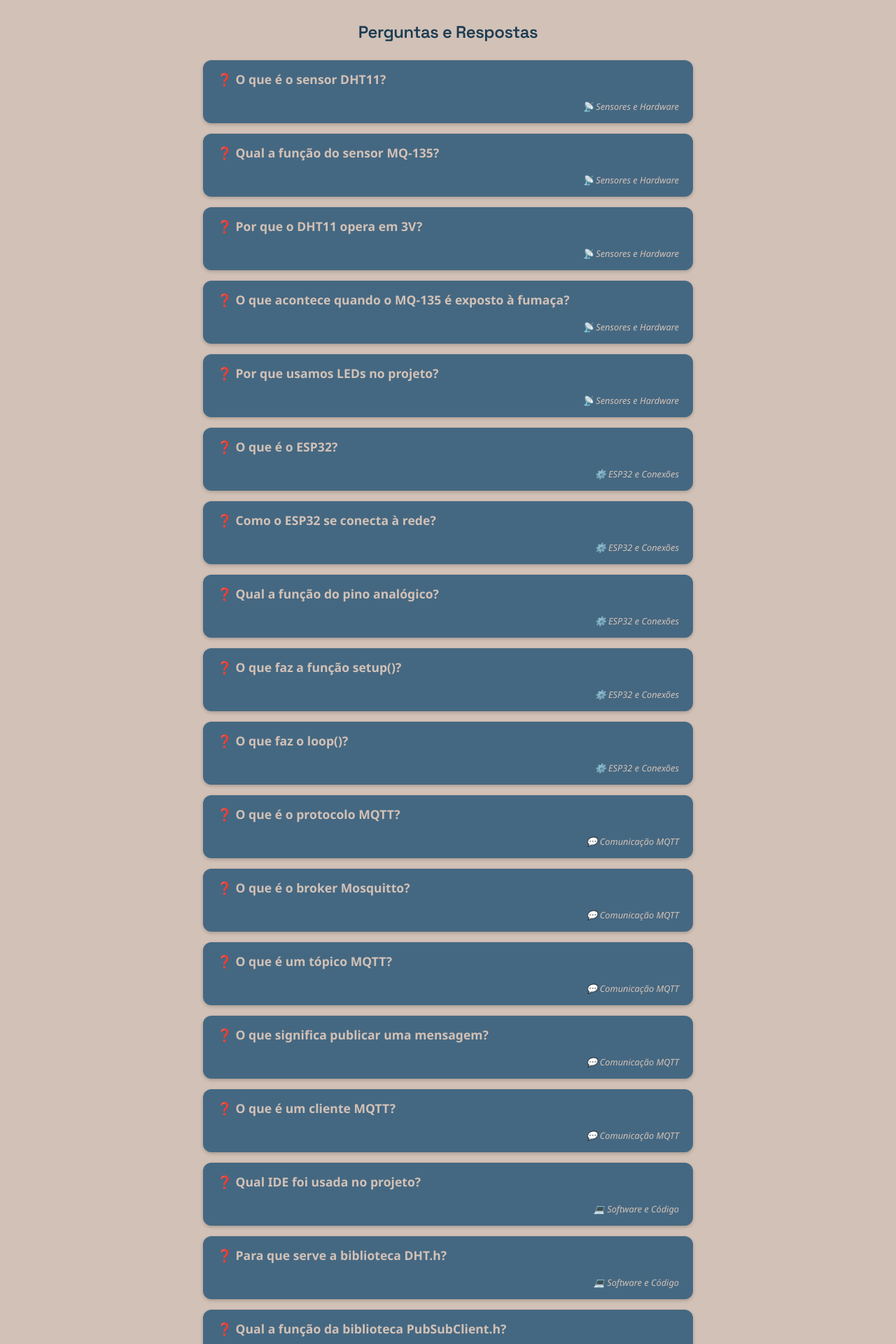
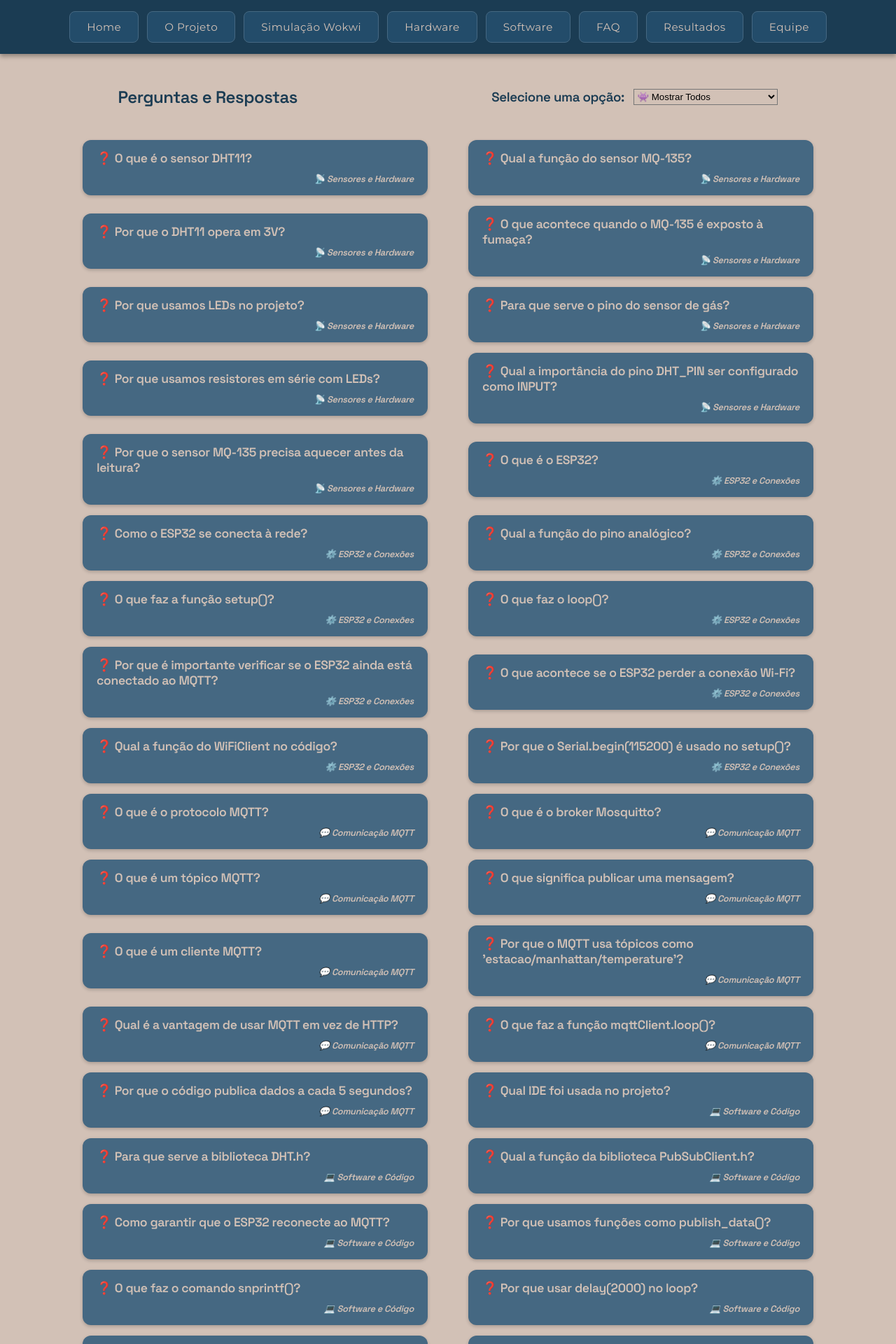
Before and after one commit to 3006m/climasite, a React (Vite) app in the folder projetoM/: page /faq in a window 1280 px wide. Shown: the top 1920 px of the page at 70% size. Built offline with nearby package versions, Linux system fonts and the light colour scheme.

Commit message:
Blackbox vagabundo

```diff
--- a/projetoM/src/pages/faq.jsx
+++ b/projetoM/src/pages/faq.jsx
@@ -1,7 +1,10 @@
 import { useState } from "react";
 import "../styles/faq.css";
+import Navbar from "../components/navbar";
 
 export default function Perguntas() {
+    const [opcao, setOpcao] = useState("Todos")
+
     const perguntas = [
         // Sensores e Hardware
         {
@@ -27,6 +30,26 @@ export default function Perguntas() {
         {
             pergunta: "Por que usamos LEDs no projeto?",
             resposta: "Os LEDs indicam condições como temperatura alta, baixa umidade ou presença de gases, facilitando a visualização local.",
+            categoria: "📡 Sensores e Hardware"
+        },
+        {
+            pergunta: "Para que serve o pino do sensor de gás?",
+            resposta: "Ele envia um sinal analógico proporcional à quantidade de gás detectado no ambiente.",
+            categoria: "📡 Sensores e Hardware"
+        },
+        {
+            pergunta: "Por que usamos resistores em série com LEDs?",
+            resposta: "Para limitar a corrente elétrica e evitar que o LED queime.",
+            categoria: "📡 Sensores e Hardware"
+        },
+        {
+            pergunta: "Qual a importância do pino DHT_PIN ser configurado como INPUT?",
+            resposta: "Isso permite que o ESP32 leia os dados enviados pelo sensor DHT11.",
+            categoria: "📡 Sensores e Hardware"
+        },
+        {
+            pergunta: "Por que o sensor MQ-135 precisa aquecer antes da leitura?",
+            resposta: "Porque o elemento sensível do sensor precisa atingir temperatura ideal para fornecer medições estáveis.",
             categoria: "📡 Sensores e Hardware"
         },
 
@@ -56,6 +79,27 @@ export default function Perguntas() {
             resposta: "Repete continuamente as leituras dos sensores, publica dados e atualiza o estado dos LEDs.",
             categoria: "⚙️ ESP32 e Conexões"
         },
+        {
+            pergunta: "Por que é importante verificar se o ESP32 ainda está conectado ao MQTT?",
+            resposta: "Para garantir que os dados continuem sendo publicados sem interrupções.",
+            categoria: "⚙️ ESP32 e Conexões"
+        },
+        {
+            pergunta: "O que acontece se o ESP32 perder a conexão Wi-Fi?",
+            resposta: "Ele tentará reconectar automaticamente antes de retomar o envio dos dados.",
+            categoria: "⚙️ ESP32 e Conexões"
+        },
+        {
+            pergunta: "Qual a função do WiFiClient no código?",
+            resposta: "É o objeto responsável por gerenciar a conexão de rede usada pelo MQTT.",
+            categoria: "⚙️ ESP32 e Conexões"
+        },
+        {
+            pergunta: "Por que o Serial.begin(115200) é usado no setup()?",
+            resposta: "Para iniciar a comunicação serial com o computador e permitir o monitoramento via Serial Monitor.",
+            categoria: "⚙️ ESP32 e Conexões"
+        },
+
 
         // MQTT
         {
@@ -83,6 +127,27 @@ export default function Perguntas() {
             resposta: "É o aplicativo que envia ou recebe mensagens via MQTT — pode ser o ESP32, um celular ou outro sistema.",
             categoria: "💬 Comunicação MQTT"
         },
+        {
+            pergunta: "Por que o MQTT usa tópicos como 'estacao/manhattan/temperature'?",
+            resposta: "Porque tópicos ajudam a organizar os dados por tipo e origem, facilitando a assinatura e leitura.",
+            categoria: "💬 Comunicação MQTT"
+        },
+        {
+            pergunta: "Qual é a vantagem de usar MQTT em vez de HTTP?",
+            resposta: "O MQTT é mais leve e eficiente para dispositivos IoT com pouca energia e conexão instável.",
+            categoria: "💬 Comunicação MQTT"
+        },
+        {
+            pergunta: "O que faz a função mqttClient.loop()?",
+            resposta: "Mantém o cliente MQTT ativo, verificando novas mensagens e mantendo a conexão.",
+            categoria: "💬 Comunicação MQTT"
+        },
+        {
+            pergunta: "Por que o código publica dados a cada 5 segundos?",
+            resposta: "Para evitar sobrecarga na rede e permitir leituras regulares sem consumo excessivo de energia.",
+            categoria: "💬 Comunicação MQTT"
+        },
+
 
         // Software
         {
@@ -105,6 +170,27 @@ export default function Perguntas() {
             resposta: "Criando uma função reconnect_mqtt() que tenta reconectar sempre que a conexão cair.",
             categoria: "💻 Software e Código"
         },
+        {
+            pergunta: "Por que usamos funções como publish_data()?",
+            resposta: "Para evitar repetição de código e centralizar a lógica de envio dos dados MQTT.",
+            categoria: "💻 Software e Código"
+        },
+        {
+            pergunta: "O que faz o comando snprintf()?",
+            resposta: "Formata uma string combinando texto e variáveis numéricas antes de publicá-la via MQTT.",
+            categoria: "💻 Software e Código"
+        },
+        {
+            pergunta: "Por que usar delay(2000) no loop?",
+            resposta: "Para evitar leituras muito rápidas e permitir tempo suficiente entre as medições.",
+            categoria: "💻 Software e Código"
+        },
+        {
+            pergunta: "Por que verificar isnan(temperature)?",
+            resposta: "Para garantir que a leitura do sensor seja válida antes de enviar os dados.",
+            categoria: "💻 Software e Código"
+        },
+
 
         // Resultados
         {
@@ -121,33 +207,79 @@ export default function Perguntas() {
             pergunta: "Qual foi o maior aprendizado do grupo?",
             resposta: "Compreender a importância da comunicação MQTT e do controle de hardware via software integrado.",
             categoria: "🌎 Resultados e Aprendizados"
-        }
+        },
+        {
+            pergunta: "O que o LED vermelho indica durante o funcionamento?",
+            resposta: "Baixa umidade detectada pelo sensor DHT11.",
+            categoria: "🌎 Resultados e Aprendizados"
+        },
+        {
+            pergunta: "Como os LEDs ajudam na interpretação dos dados?",
+            resposta: "Eles fornecem feedback visual imediato sobre o ambiente monitorado.",
+            categoria: "🌎 Resultados e Aprendizados"
+        },
+        {
+            pergunta: "O que significa ver o LED amarelo aceso?",
+            resposta: "Que há presença de gás acima do limite definido no código.",
+            categoria: "🌎 Resultados e Aprendizados"
+        },
+        {
+            pergunta: "Como o grupo validou os resultados das medições?",
+            resposta: "Comparando os valores do monitor serial com os LEDs acesos e os dados publicados no broker.",
+            categoria: "🌎 Resultados e Aprendizados"
+        },
     ];
 
-    function Card({ pergunta, resposta, categoria }) {
+    function Card({ pergunta, resposta, categoria, opcao }) {
         const [aberta, setAberta] = useState(false); // Cada card tem seu próprio estado
+        const visivel = opcao === "Todos" || opcao === categoria;
         return (
-            <div className="card" onClick={() => setAberta(!aberta)}>
-                <div className="pergunta"><strong>❓ {pergunta}</strong></div>
-                {aberta && <div className="resposta">{resposta}</div>}
-                <div className="categoria">{categoria}</div>
+            <div className="card"
+                onClick={() => setAberta(!aberta)}
+                style={{
+                    display: visivel ? "block" : "none",
+                    opacity: visivel ? 1 : 0,
+                    transition: "opacity 0.3s ease"
+                }}
+            >
+                <h4 className="pergunta"><strong>❓ {pergunta}</strong></h4>
+                {aberta && <h5 className="resposta">{resposta}</h5>}
+                <h6 className="categoria">{categoria}</h6>
             </div>
         );
     }
 
     return (
-        <>
+        <main>
+            <Navbar />
             <section className="Page">
+                <article className="Title">
+
                     <h2>Perguntas e Respostas</h2>
+                    <div className="Select">
+                        <h3>Selecione uma opção:</h3>
+                        <select value={opcao} onChange={(e) => setOpcao(e.target.value)}>
+                            <option value="Todos">👾 Mostrar Todos</option>
+                            <option value="📡 Sensores e Hardware">📡 Sensores e Hardware</option>
+                            <option value="⚙️ ESP32 e Conexões">⚙️ ESP32 e Conexões</option>
+                            <option value="💬 Comunicação MQTT">💬 Comunicação MQTT</option>
+                            <option value="💻 Software e Código">💻 Software e Código</option>
+                            <option value="🌎 Resultados e Aprendizados">🌎 Resultados e Aprendizados</option>
+                        </select>
+                    </div>
+                </article>
+                <article className="Cards">
                     {perguntas.map((p, i) => (
                         <Card
                             key={i}
                             pergunta={p.pergunta}
                             resposta={p.resposta}
                             categoria={p.categoria}
+                            opcao={opcao}
                         />
                     ))}
+                </article>
             </section>
-        </>
+        </main>
     );
 }
--- a/projetoM/src/styles/faq.css
+++ b/projetoM/src/styles/faq.css
@@ -9,10 +9,47 @@
   margin: 0%;
 }
 
+.Cards {
+  display: flex;
+  justify-content: space-evenly;
+  flex-direction: row;
+  flex-wrap: wrap;
+  align-items: center;
+  padding: 30px;
+  background-color: #d2c1b6; /* fundo da seção */
+  font-family: "Segoe UI", sans-serif;
+  margin: 0%;
+}
+
+.Title {
+  display: flex;
+  flex-direction: row;
+  flex-wrap: wrap;
+  justify-content: space-around;
+  width: 100%;
+  align-items: center;
+  margin-bottom: 1em;
+  margin-top: 1em;
+}
+
+.Select {
+  display: flex;
+  justify-content: center;
+
+  select {
+    background-color: #d2c1b6;
+    margin-left: 1em;
+  }
+}
+
+h3 {
+  text-align: center;
+  color: #1b3c53; /* cor principal escura */
+}
+
 h2 {
   text-align: center;
   color: #1b3c53; /* cor principal escura */
-  margin-bottom: 25px;
 }
 
 .card {
@@ -24,7 +61,7 @@ h2 {
   cursor: pointer;
   transition: transform 0.2s ease-in-out, background 0.2s ease-in-out;
   color: #d2c1b6; /* texto claro sobre card */
-  width: 75%;
+  width: 42.5%;
   max-width: 700px;
 }
 
--- a/projetoM/src/styles/navbar.css
+++ b/projetoM/src/styles/navbar.css
@@ -1,7 +1,7 @@
 .navbar {
-  background-color: #1B3C53;
+  background-color: #1b3c53;
   padding: 1rem;
-  position: fixed;
+  position: relative;
   top: 0;
   left: 0;
   width: 100%;
@@ -22,8 +22,8 @@
 }
 
 .nav-button {
-  background-color: #234C6A;
-  color: #D2C1B6;
+  background-color: #234c6a;
+  color: #d2c1b6;
   padding: 12px 24px;
   border-radius: 8px;
   text-decoration: none;
@@ -39,7 +39,7 @@
   background-color: #456882;
   transform: scale(1.05);
   box-shadow: 0 6px 12px rgba(27, 60, 83, 0.3);
-  border-color: #D2C1B6;
+  border-color: #d2c1b6;
 }
 
 .nav-button:active {
```
Also changed, not shown: projetoM/src/pages/perguntas.jsx (+25 -2 lines). Lines whose indentation alone changed are shown as unchanged.
